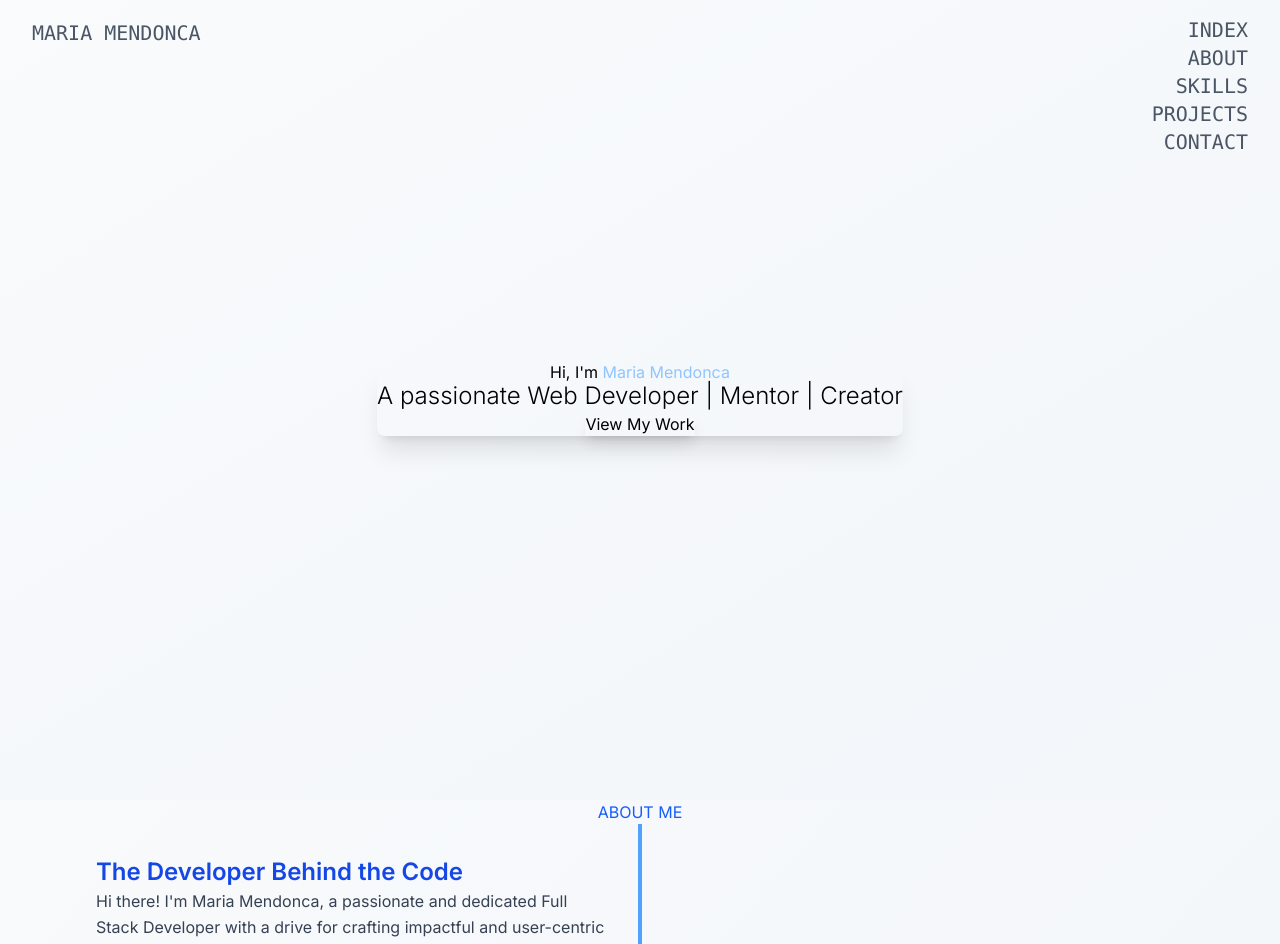
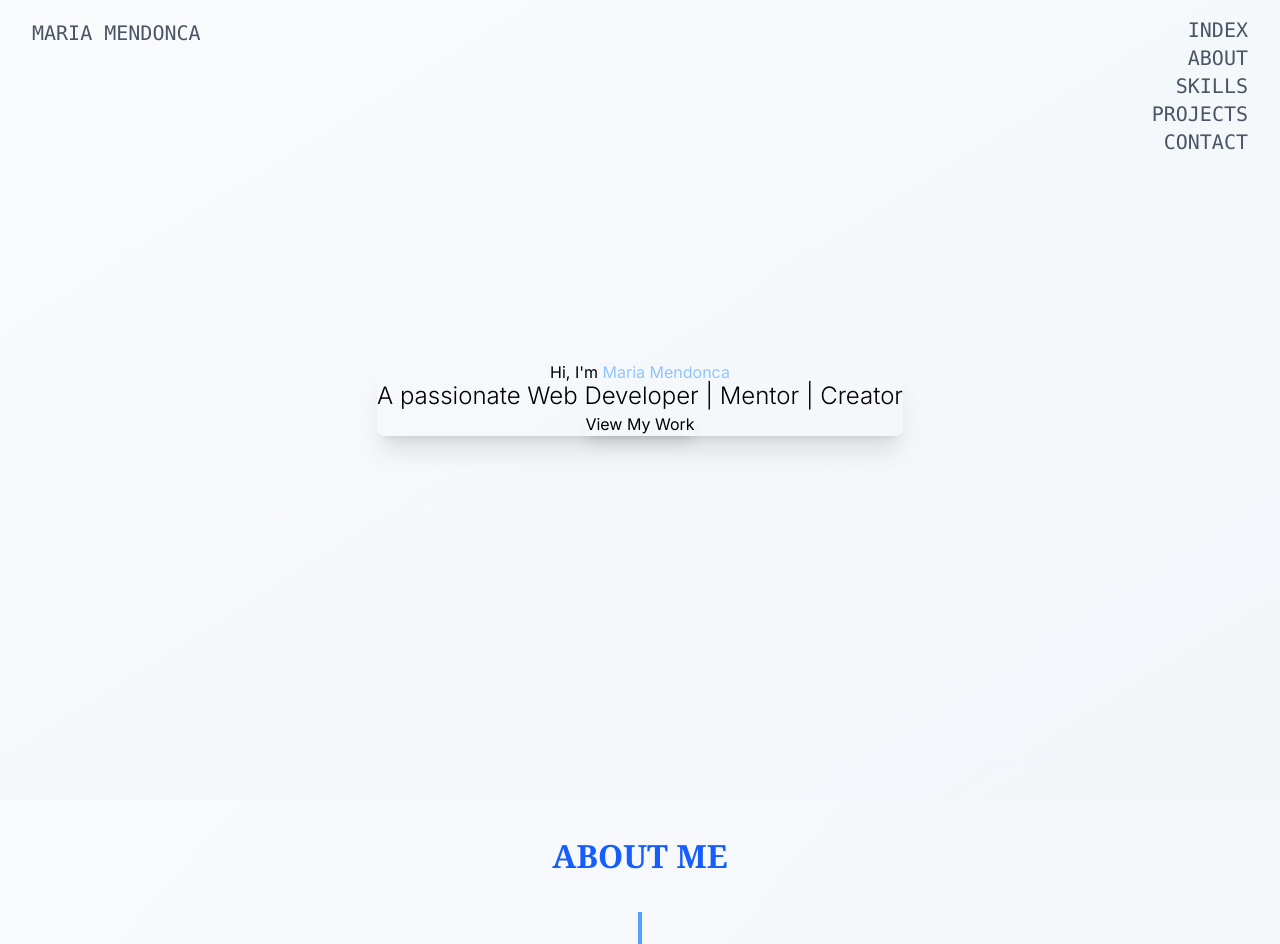
Before and after one commit to mendoncamaria/new-portfolio, a Next.js app: page / in a window 1280 px wide. Shown: the top 944 px of the page. Built offline with nearby package versions, Linux system fonts and the light colour scheme.

Commit message:
Added header styles

```diff
--- a/src/app/globals.css
+++ b/src/app/globals.css
@@ -1,5 +1,5 @@
-@import "tailwindcss";
-@import "tailwindcss/preflight";
+@import 'tailwindcss';
+@import 'tailwindcss/preflight';
 @tailwind utilities;
 
 /* Custom animations (optional, for the hero section example) */
@@ -19,8 +19,12 @@
   opacity: 0; /* Ensures element is hidden before animation starts */
 }
 
-.delay-200 { animation-delay: 0.2s; }
-.delay-400 { animation-delay: 0.4s; }
+.delay-200 {
+  animation-delay: 0.2s;
+}
+.delay-400 {
+  animation-delay: 0.4s;
+}
 
 .padding-header-side {
   padding: 1rem 2rem;
@@ -50,7 +54,8 @@
 }
 
 @keyframes pulseSlow {
-  0%, 100% {
+  0%,
+  100% {
     opacity: 0.3;
     transform: scale(1);
   }
@@ -61,6 +66,13 @@
 }
 
 .animate-fade-in-down {
-  animation: fadeInDown 1s ease-out forwards;
+  animation: fadeInDown 2s ease-out forwards;
   opacity: 0;
 }
+
+.section-header {
+  font-size: xx-large;
+  padding: 2rem;
+  font-family: Cambria, Cochin, Georgia, Times, 'Times New Roman', serif;
+  font-weight: bolder;
+}
```
